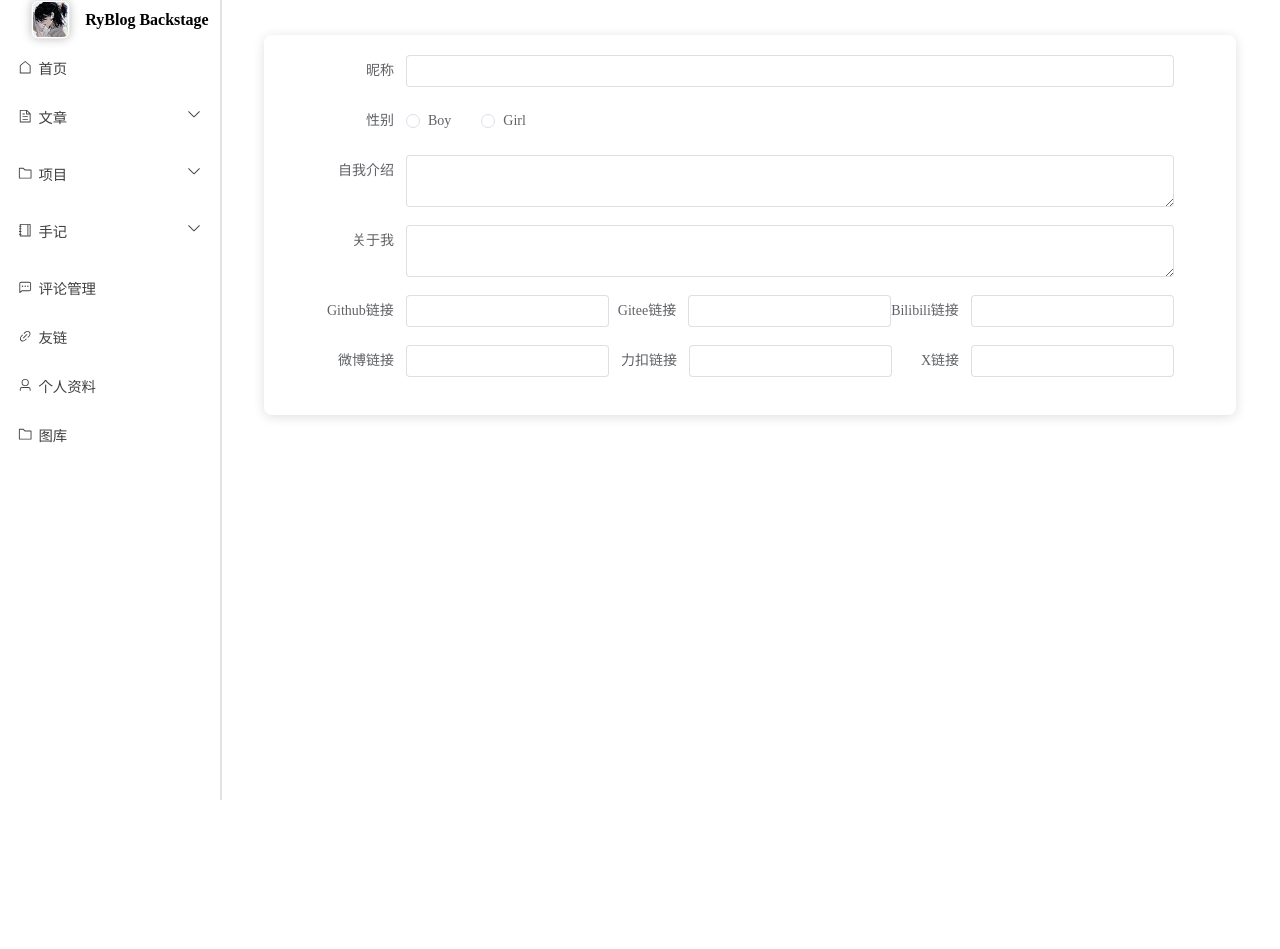
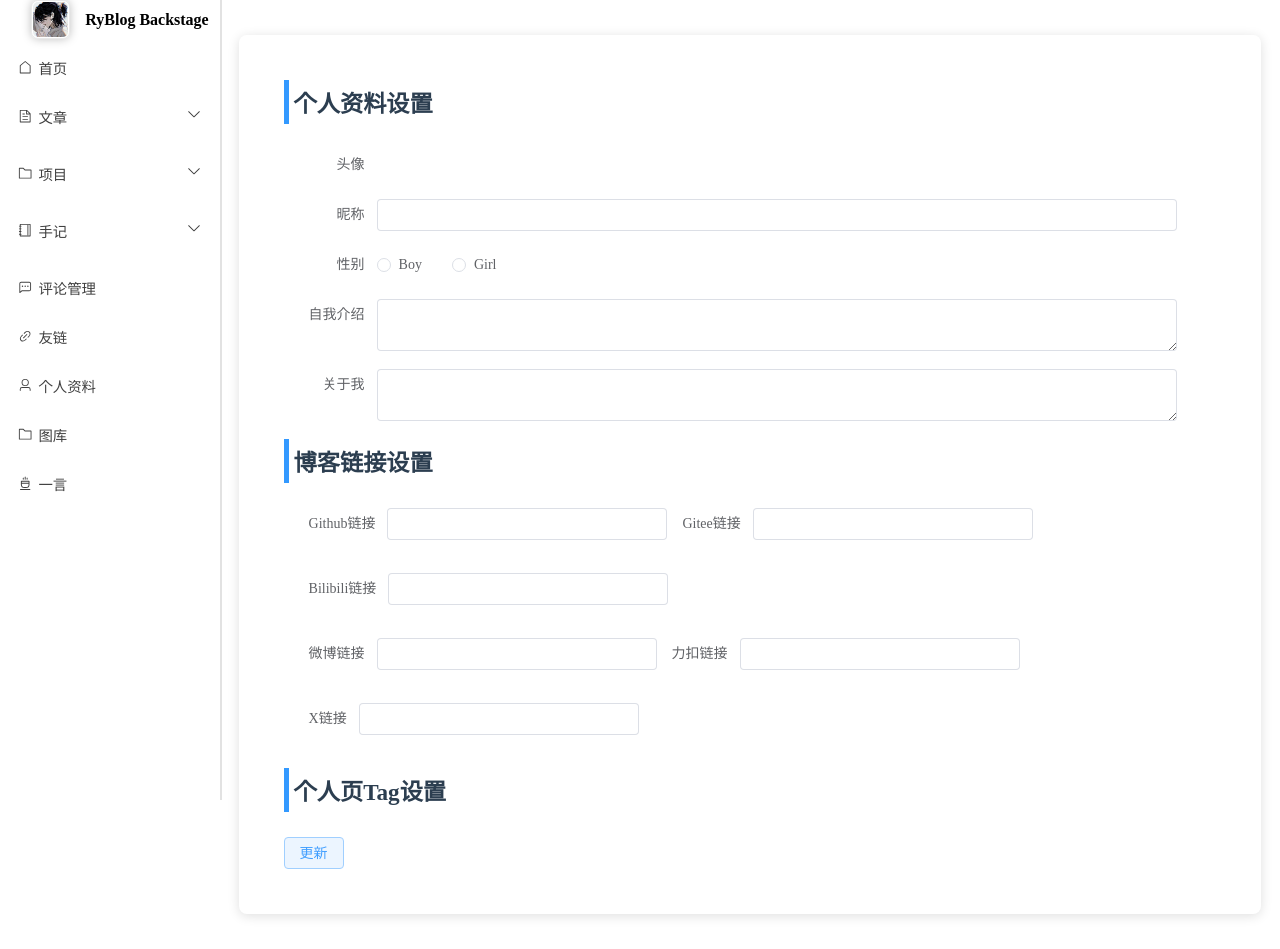
Before and after one commit to RyaoVen/Vue-RyBlog, a Vue app: page /admin/myselfSet in a window 1280 px wide. Before the commit the page ends 880 px from the top, so only its background shows below. Built offline with nearby package versions, Linux system fonts and the light colour scheme.

Commit message:
初步完成各个后台的初始页面 TODO：制作发布页面，同步到项目手记里，Tag，一言添加管理，风格统一化，图库制作

```diff
--- /dev/null
+++ b/src/page/FriendsLinks.vue
@@ -0,0 +1,97 @@
+<script setup lang="ts">
+import {reactive} from "vue";
+
+const form = reactive({
+  name: '',
+  region: '',
+  date1: '',
+  date2: '',
+  delivery: false,
+  type: [],
+  resource: '',
+  desc: '',
+
+})
+</script>
+
+<template>
+<main>
+  <div class="card">
+    <div class="title">
+      友链添加
+    </div>
+    <div class="form">
+      <el-form :model="form" label-width="auto">
+        <el-form-item label="昵称" >
+          <el-input v-model="form.name" />
+        </el-form-item>
+
+        <el-form-item label="简介">
+          <el-input type="textarea" />
+        </el-form-item>
+        <el-form-item label="链接">
+          <el-input v-model="form.name" />
+        </el-form-item>
+        <el-form-item label="图片">
+        </el-form-item>
+
+      </el-form>
+      <el-button plain type="primary">添加</el-button>
+    </div>
+
+  </div>
+  <div class="card">
+    <div class="title">
+      友链管理
+    </div>
+    <div>
+      这里是一张表，还没写
+    </div>
+  </div>
+</main>
+</template>
+
+<style scoped>
+.title{
+  font-size: 1.45em;
+  font-weight: bold;
+  color: #2c3e50;
+  user-select:none;
+  padding: 5px;
+  border-left: 5px solid rgba(0, 128, 255, 0.8);
+}
+main {
+  display: flex;
+  flex-direction: column;
+  align-items: center;
+  justify-content: center;
+  width: 88%;
+  margin-left: auto;
+  margin-right: auto;
+  padding-top: 35px;
+  padding-bottom: 35px;
+  gap: 15px;
+}
+.card{
+  width: 100%;
+  box-shadow: 0 2px 12px 0 rgba(0, 0, 0, 0.13);
+  padding: 45px;
+  border-radius: 8px;
+  display: flex;
+  flex-direction: column;
+  align-items: start;
+  justify-content: center;
+}
+.form{
+  width: 100%;
+  margin-top: 25px;
+  margin-left: 25px;
+  margin-right: auto;
+  display: flex;
+  flex-direction: column;
+  justify-content: center;
+  align-items: start;
+  gap: 5px 5px;
+  flex-wrap: wrap;
+}
+</style>
--- a/src/page/MyselfSet.vue
+++ b/src/page/MyselfSet.vue
@@ -17,9 +17,16 @@ const form = reactive({
 <template>
 <main>
   <div class="card">
+    <div class="title">
+      个人资料设置
+    </div>
+    <div class="form">
       <el-form :model="form" label-width="auto">
-      <el-form-item label="昵称">
-        <el-input v-model="form.name" />
+        <el-form-item label="头像">
+
+        </el-form-item>
+        <el-form-item label="昵称" >
+          <el-input v-model="form.name"style="width: 800px" />
         </el-form-item>
         <el-form-item label="性别">
           <el-radio-group v-model="form.resource">
@@ -33,35 +40,68 @@ const form = reactive({
         <el-form-item label="关于我">
           <el-input type="textarea" />
         </el-form-item>
-      <el-form-item >
+
+      </el-form>
+    </div>
+    <div class="title">
+      博客链接设置
+    </div>
+    <div class="form">
+      <el-form>
+        <div class="link-row">
           <el-form-item label="Github链接">
-          <el-input v-model="form.name" />
+            <el-input v-model="form.github" style="width: 280px" />
           </el-form-item>
           <el-form-item label="Gitee链接">
-          <el-input v-model="form.name" />
+            <el-input v-model="form.gitee" style="width: 280px" />
           </el-form-item>
           <el-form-item label="Bilibili链接">
-          <el-input v-model="form.name" />
+            <el-input v-model="form.bilibili" style="width: 280px" />
           </el-form-item>
-
-      </el-form-item>
-      <el-form-item>
+        </div>
+        <div class="link-row">
           <el-form-item label="微博链接">
-          <el-input v-model="form.name" />
+            <el-input v-model="form.weibo" style="width: 280px" />
           </el-form-item>
           <el-form-item label="力扣链接">
-          <el-input v-model="form.name" />
+            <el-input v-model="form.leetcode" style="width: 280px" />
           </el-form-item>
           <el-form-item label="X链接">
-          <el-input v-model="form.name" />
+            <el-input v-model="form.x" style="width: 280px" />
           </el-form-item>
-      </el-form-item>
+        </div>
       </el-form>
+    </div>
+    <div class="title">
+      个人页Tag设置
+    </div>
+    <div class="form">
+
+    </div>
+<el-button plain type="primary">更新</el-button>
   </div>
 </main>
 </template>
 
 <style scoped>
+.title{
+  font-size: 1.45em;
+  font-weight: bold;
+  color: #2c3e50;
+  user-select:none;
+  padding: 5px;
+  border-left: 5px solid rgba(0, 128, 255, 0.8);
+}
+.link-form {
+  width: 100%;
+}
+
+.link-row {
+  display: flex;
+  gap: 15px;
+  margin-bottom: 15px;
+  flex-wrap: wrap;
+}
 main {
   display: flex;
   flex-direction: column;
@@ -77,15 +117,25 @@ main {
   .card{
     width: 100%;
     box-shadow: 0 2px 12px 0 rgba(0, 0, 0, 0.13);
-    padding: 20px;
+    padding: 45px;
     border-radius: 8px;
     display: flex;
     flex-direction: column;
-    align-items: center;
+    align-items: start;
     justify-content: center;
-    max-height:420px ;
+  }
+.form{
+  width: 100%;
+  margin-top: 25px;
+  margin-left: 25px;
+  margin-right: auto;
+  display: flex;
+  flex-direction: column;
+  justify-content: center;
+  align-items: start;
+  gap: 5px 5px;
+  flex-wrap: wrap;
 }
 
 
-
 </style>
--- /dev/null
+++ b/src/page/OneWord.vue
@@ -0,0 +1,67 @@
+<script setup lang="ts">
+
+</script>
+
+<template>
+<main>
+  <div class="card">
+    <div class="title">
+      管理面板一言
+    </div>
+    <div class="form">
+
+    </div>
+    <div class="title">
+      主页一言
+    </div>
+    <div class="form">
+
+    </div>
+  </div>
+</main>
+</template>
+
+<style scoped>
+.title{
+  font-size: 1.45em;
+  font-weight: bold;
+  color: #2c3e50;
+  user-select:none;
+  padding: 5px;
+  border-left: 5px solid rgba(0, 128, 255, 0.8);
+}
+main {
+  display: flex;
+  flex-direction: column;
+  align-items: center;
+  justify-content: center;
+  width: 88%;
+  margin-left: auto;
+  margin-right: auto;
+  padding-top: 35px;
+  padding-bottom: 35px;
+  gap: 15px;
+}
+.card{
+  width: 100%;
+  box-shadow: 0 2px 12px 0 rgba(0, 0, 0, 0.13);
+  padding: 45px;
+  border-radius: 8px;
+  display: flex;
+  flex-direction: column;
+  align-items: start;
+  justify-content: center;
+}
+.form{
+  width: 100%;
+  margin-top: 25px;
+  margin-left: 25px;
+  margin-right: auto;
+  display: flex;
+  flex-direction: column;
+  justify-content: center;
+  align-items: start;
+  gap: 5px 5px;
+  flex-wrap: wrap;
+}
+</style>
--- a/src/page/backViews.vue
+++ b/src/page/backViews.vue
@@ -55,10 +55,15 @@ function goMain(){
 function goMyselfSet(){
   router.push("/admin/myselfSet")
 }
-
+function goFindsLinks(){
+  router.push("/admin/friendsLinks")
+}
+function goOneWord(){
+  router.push("/admin/oneWord")
+}
 import Tx from "@/components/tx.vue";
 import router from "../route/index-page.js"
-import {ArrowDown, ChatDotSquare, Document, Folder, House, Link, Notebook, User} from "@element-plus/icons-vue";
+import {ArrowDown, ChatDotSquare, Document, Folder, House, Link, Notebook, User,HotWater} from "@element-plus/icons-vue";
 </script>
 
 <template>
@@ -122,13 +127,16 @@ import {ArrowDown, ChatDotSquare, Document, Folder, House, Link, Notebook, User}
         <div class="menuTitle"><span class="title"><el-icon color="#404040"><ChatDotSquare /></el-icon>评论管理</span></div>
       </li>
       <li>
-        <div class="menuTitle"><span class="title"><el-icon color="#404040"><Link /></el-icon>友链</span></div>
+        <div class="menuTitle" @click="goFindsLinks"><span class="title"><el-icon color="#404040"><Link /></el-icon>友链</span></div>
       </li>
       <li>
         <div class="menuTitle" @click="goMyselfSet"><span class="title"><el-icon color="#404040"><User /></el-icon>个人资料</span></div>
       </li>
       <li>
         <div class="menuTitle"><span class="title"><el-icon color="#404040"><Folder /></el-icon>图库</span ></div>
+      </li>
+      <li>
+        <div class="menuTitle" @click="goOneWord"><span class="title"><el-icon><HotWater /></el-icon>一言</span ></div>
       </li>
 
     </ul>
--- a/src/route/index-page.js
+++ b/src/route/index-page.js
@@ -85,6 +85,14 @@ const router = createRouter({
                     name:'myselfSet',
                     path:'myselfSet',
                     component:()=>import('@/page/MyselfSet.vue'),
+                },{
+                    name:'friendsLinks',
+                    path:'friendsLinks',
+                    component:()=>import('@/page/FriendsLinks.vue')
+                },{
+                    name:'oneWord',
+                    path:'oneWord',
+                    component:()=>import ('@/page/OneWord.vue'),
                 }
 
             ]
```
Also changed, not shown: src/page/MyImg.vue (added, +11 -0 lines). Lines whose indentation alone changed are shown as unchanged.
